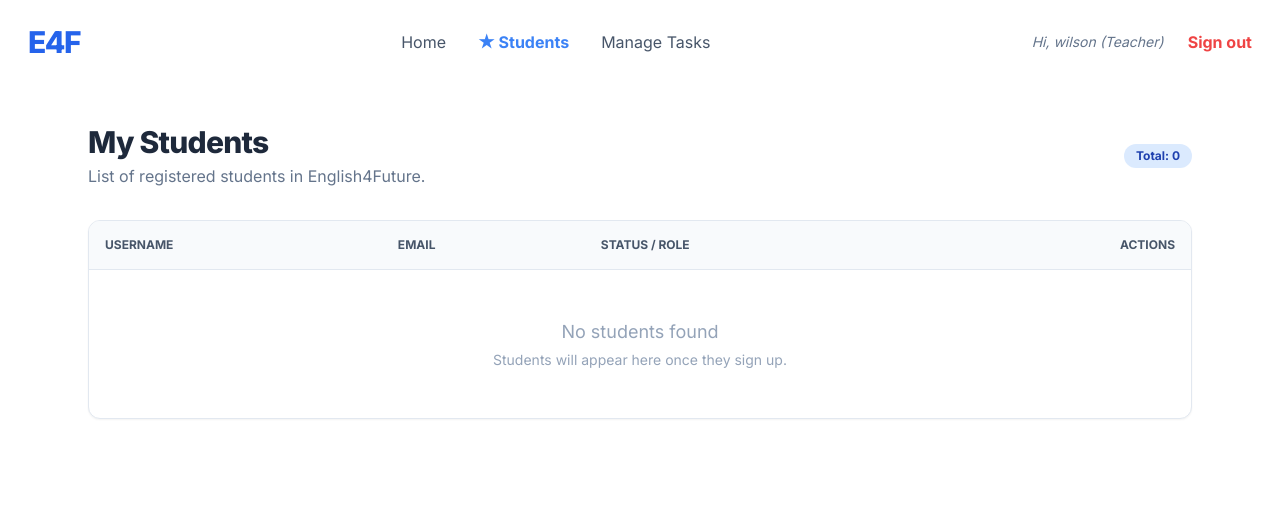
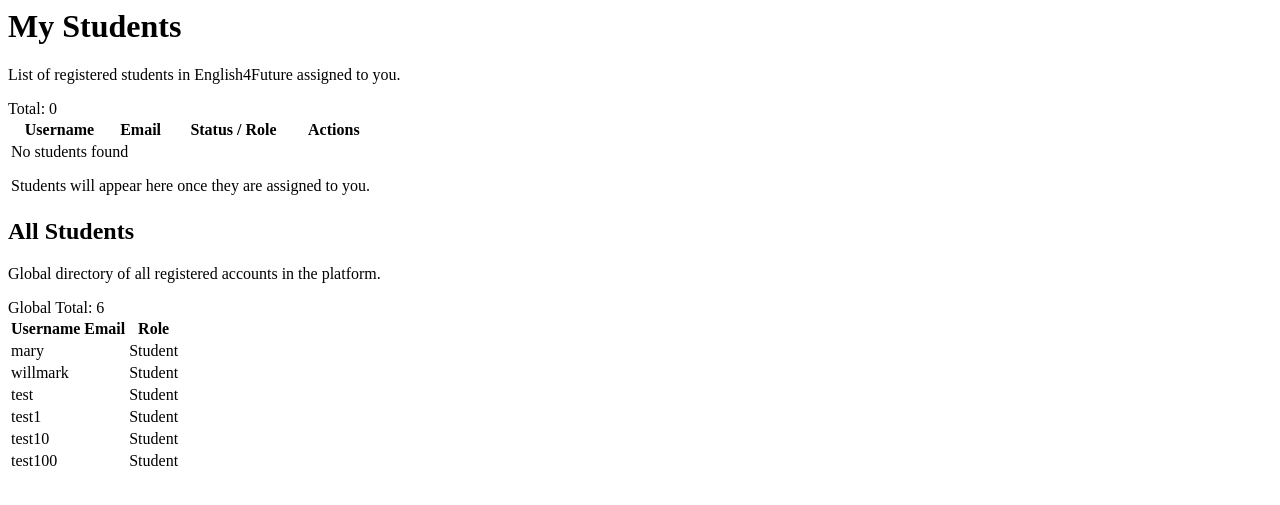
Before and after one commit to WillMarCta/English4Future-Website, a Django app: page /students/ in a window 1280 px wide. Shown: the top 505 px of the page. Run offline with Django 5.2, Linux system fonts and the light colour scheme; a user stored in the database is signed in; data comes from the database, SQL or seed files in the repository; both versions use the stored data as it was after the commit; some libraries are stand-ins or nearby versions.

Commit message:
adding two functions, my students and all students

```diff
--- a/templates/my_students.html
+++ b/templates/my_students.html
@@ -1,48 +1,41 @@
-{% extends 'base.html' %}
+<div class="container mx-auto px-4 py-6">
 
-{% block content %}
-<div class="max-w-6xl mx-auto mt-10 px-6">
-    <div class="flex justify-between items-center mb-8">
+    <div class="mb-10">
+        <div class="flex justify-between items-center mb-4">
             <div>
-            <h1 class="text-3xl font-extrabold text-slate-800 tracking-tight">My Students</h1>
-            <p class="text-slate-500 mt-1">List of registered students in English4Future.</p>
+                <h1 class="text-2xl font-bold text-slate-800">My Students</h1>
+                <p class="text-sm text-slate-500">List of registered students in English4Future assigned to you.</p>
             </div>
-        <span class="bg-blue-100 text-blue-800 text-xs font-bold px-3 py-1 rounded-full">
-            Total: {{ estudiantes|length }}
-        </span>
+            <span class="bg-blue-100 text-blue-800 text-xs font-semibold px-2.5 py-0.5 rounded">Total: {{ students|length }}</span>
         </div>
 
-    <div class="bg-white border border-slate-200 rounded-xl overflow-hidden shadow-sm">
-        <table class="w-full text-left border-collapse">
-            <thead>
-                <tr class="bg-slate-50 text-slate-600 uppercase text-xs font-bold border-b border-slate-200">
-                    <th class="p-4">Username</th>
-                    <th class="p-4">Email</th>
-                    <th class="p-4">Status / Role</th>
-                    <th class="p-4 text-right">Actions</th>
+        <div class="bg-white shadow rounded-lg overflow-hidden border border-slate-200">
+            <table class="min-w-full divide-y divide-slate-200 text-left text-sm">
+                <thead class="bg-slate-50 text-slate-700 font-semibold uppercase text-xs">
+                    <tr>
+                        <th class="px-6 py-3">Username</th>
+                        <th class="px-6 py-3">Email</th>
+                        <th class="px-6 py-3">Status / Role</th>
+                        <th class="px-6 py-3">Actions</th>
                     </tr>
                 </thead>
-            <tbody class="divide-y divide-slate-100 text-sm text-slate-700">
-                {% for alumno in estudiantes %}
-                <tr class="hover:bg-slate-50 transition-colors">
-                    <td class="p-4 font-semibold text-slate-900">{{ alumno.username }}</td>
-                    <td class="p-4 text-slate-500">{{ alumno.email|default:"No email registered" }}</td>
-                    <td class="p-4">
-                        <span class="bg-green-100 text-green-700 text-xs font-medium px-2.5 py-0.5 rounded-full">
-                            {{ alumno.profile.role|capfirst }}
-                        </span>
+                <tbody class="divide-y divide-slate-200 text-slate-600">
+                    {% for perfil in students %}
+                        <tr>
+                            <td class="px-6 py-4 font-medium text-slate-900">{{ perfil.user.username }}</td>
+                            <td class="px-6 py-4">{{ perfil.user.email }}</td>
+                            <td class="px-6 py-4">
+                                <span class="px-2 py-1 rounded bg-green-100 text-green-800 text-xs">My Student</span>
                             </td>
-                    <td class="p-4 text-right">
-                        <a href="#" class="bg-blue-50 text-blue-600 hover:bg-blue-100 px-4 py-2 rounded-lg font-medium transition text-xs">
-                            View Grades
-                        </a>
+                            <td class="px-6 py-4">
+                                <span class="text-slate-400">-</span>
                             </td>
                         </tr>
                     {% empty %}
                         <tr>
-                    <td colspan="4" class="p-12 text-center text-slate-400">
-                        <p class="text-lg font-medium">No students found</p>
-                        <p class="text-sm mt-1">Students will appear here once they sign up.</p>
+                            <td colspan="4" class="px-6 py-10 text-center text-slate-400">
+                                <p class="font-medium">No students found</p>
+                                <p class="text-xs">Students will appear here once they are assigned to you.</p>
                             </td>
                         </tr>
                     {% endfor %}
@@ -50,4 +43,45 @@
             </table>
         </div>
     </div>
-{% endblock %}
+
+
+    <div>
+        <div class="flex justify-between items-center mb-4 border-t border-slate-200 pt-8">
+            <div>
+                <h2 class="text-2xl font-bold text-slate-800">All Students</h2>
+                <p class="text-sm text-slate-500">Global directory of all registered accounts in the platform.</p>
+            </div>
+            <span class="bg-slate-100 text-slate-800 text-xs font-semibold px-2.5 py-0.5 rounded">Global Total: {{ all_students|length }}</span>
+        </div>
+
+        <div class="bg-white shadow rounded-lg overflow-hidden border border-slate-200">
+            <table class="min-w-full divide-y divide-slate-200 text-left text-sm">
+                <thead class="bg-slate-50 text-slate-700 font-semibold uppercase text-xs">
+                    <tr>
+                        <th class="px-6 py-3">Username</th>
+                        <th class="px-6 py-3">Email</th>
+                        <th class="px-6 py-3">Role</th>
+                    </tr>
+                </thead>
+                <tbody class="divide-y divide-slate-200 text-slate-600">
+                    {% for usuario in all_students %}
+                        <tr>
+                            <td class="px-6 py-4 font-medium text-slate-900">{{ usuario.username }}</td>
+                            <td class="px-6 py-4">{{ usuario.email }}</td>
+                            <td class="px-6 py-4">
+                                <span class="px-2 py-1 rounded bg-slate-100 text-slate-700 text-xs">Student</span>
+                            </td>
+                        </tr>
+                    {% empty %}
+                        <tr>
+                            <td colspan="3" class="px-6 py-10 text-center text-slate-400">
+                                <p class="font-medium">No registered students in the system yet.</p>
+                            </td>
+                        </tr>
+                    {% endfor %}
+                </tbody>
+            </table>
+        </div>
+    </div>
+
+</div>
--- a/users/views.py
+++ b/users/views.py
@@ -9,6 +9,8 @@
 from django.db import IntegrityError
 from django.contrib.auth.forms import AuthenticationForm
 from django.contrib.auth.decorators import login_required
+from django.http import  HttpResponseForbidden
+from .models import Profile
 
 # Create your views here.
 
@@ -69,11 +71,31 @@
     # Lo mandamos de vuelta a la landing page
     return redirect('English4Future')
 
+# --- FUNCIÓN 1: Lista Global ---
+@login_required
+def all_students(request):
+    return User.objects.filter(is_staff=False, is_superuser=False)
 
+
+# --- FUNCIÓN 2: Vista Principal ---
+@login_required
 def my_students(request):
-    if not request.user.is_staff:
-        from django.http import  HttpResponseForbidden
-        return HttpResponseForbidden("You are not authorized to view this page.")
-    #looking for all the students that are assigned to the teacher
-    students = User.objects.filter(is_staff=False, is_superuser=False)
-    return render(request, 'my_students.html', {"students": students})
+    # Conseguimos el rol y lo pasamos a minúsculas para evitar errores de escritura
+    user_role = getattr(request.user.profile, 'role', '').lower()
+
+    # 1. Si es profesor (sea 'Teacher', 'teacher' o 'TEACHER')
+    if user_role == 'teacher':
+        mis_alumnos = Profile.objects.filter(teacher=request.user).select_related('user')
+        todos_los_alumnos = all_students(request)
+
+        return render(request, 'my_students.html', {
+            "students": mis_alumnos,
+            "all_students": todos_los_alumnos
+        })
+
+    # 2. Si no es profesor (así aseguramos que SIEMPRE responda un HttpResponse)
+    todos_los_alumnos = all_students(request)
+    return render(request, 'my_students.html', {
+        "students": [],
+        "all_students": todos_los_alumnos
+    })
```
Also changed, not shown: pages/templates/dashboard_student.html (+17 -0 lines), users/templates/signin.html (+31 -29 lines), db.sqlite3, task/views.py (line endings or trailing spaces), users/migrations/0002_profile_teacher.py (added). Lines whose indentation alone changed are shown as unchanged.
